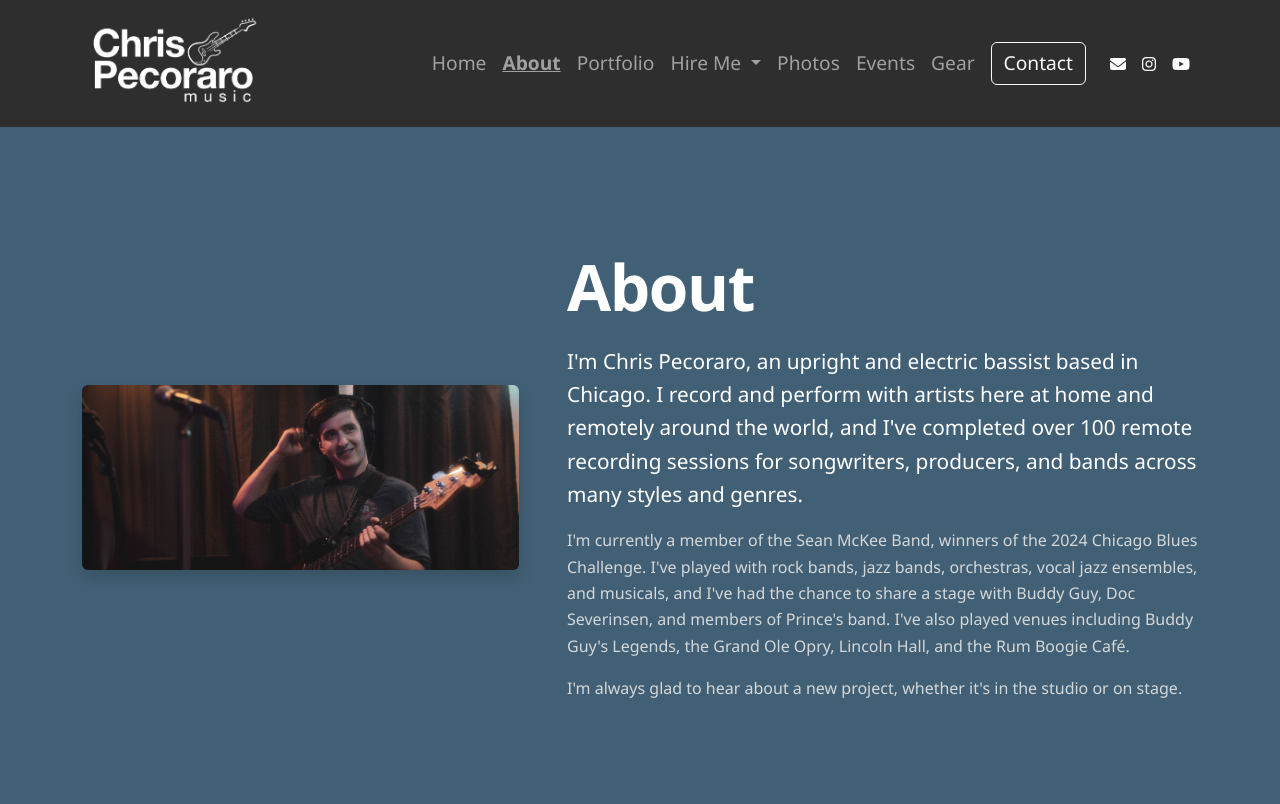
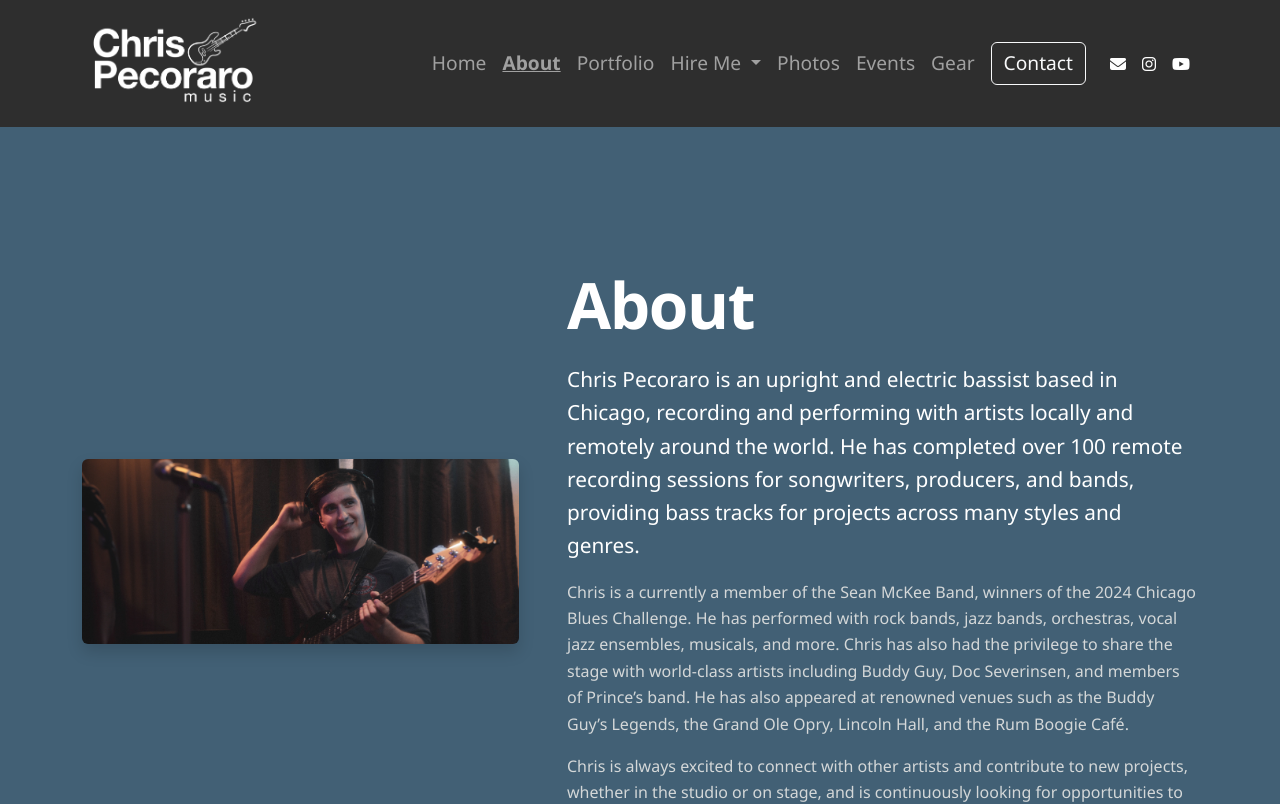
Before and after one commit to cpecoraro18/chrispecmusic, a Nuxt app in the folder frontend/: page /about in a window 1280 px wide. Shown: the top 804 px of the page. Built offline with nearby package versions, Linux system fonts and the light colour scheme.

Commit message:
Update about

```diff
--- a/frontend/pages/about.vue
+++ b/frontend/pages/about.vue
@@ -15,20 +15,14 @@
           <div class="col-12 col-lg-7 text-lg-start">
             <h1 class="mb-4">About</h1>
             <p class="lead">
-              I'm Chris Pecoraro, an upright and electric bassist based in Chicago. I record and
-              perform with artists here at home and remotely around the world, and I've completed
-              over 100 remote recording sessions for songwriters, producers, and bands across many
-              styles and genres.
+              Chris Pecoraro is an upright and electric bassist based in Chicago, recording and performing with artists locally and remotely around the world.
+              He has completed over 100 remote recording sessions for songwriters, producers, and bands, providing bass tracks for projects across many styles and genres.
             </p>
             <p class="text-muted">
-              I'm currently a member of the Sean McKee Band, winners of the 2024 Chicago Blues
-              Challenge. I've played with rock bands, jazz bands, orchestras, vocal jazz ensembles,
-              and musicals, and I've had the chance to share a stage with Buddy Guy, Doc
-              Severinsen, and members of Prince's band. I've also played venues including Buddy
-              Guy's Legends, the Grand Ole Opry, Lincoln Hall, and the Rum Boogie Café.
+              Chris is a currently a member of the Sean McKee Band, winners of the 2024 Chicago Blues Challenge. He has performed with rock bands, jazz bands, orchestras, vocal jazz ensembles, musicals, and more. Chris has also had the privilege to share the stage with world-class artists including Buddy Guy, Doc Severinsen, and members of Prince’s band. He has also appeared at renowned venues such as the Buddy Guy’s Legends, the Grand Ole Opry, Lincoln Hall, and the Rum Boogie Café.
             </p>
             <p class="text-muted mb-0">
-              I'm always glad to hear about a new project, whether it's in the studio or on stage.
+              Chris is always excited to connect with other artists and contribute to new projects, whether in the studio or on stage, and is continuously looking for opportunities to grow, experiment, and bring fresh musical ideas to life.
             </p>
           </div>
         </div>
```
